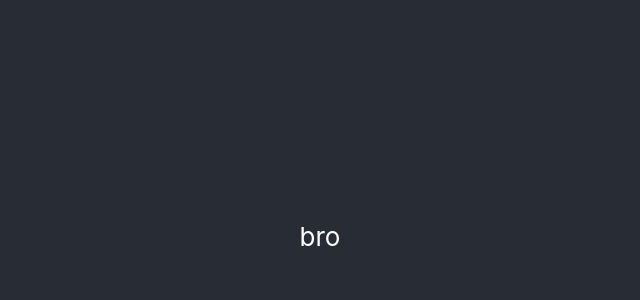
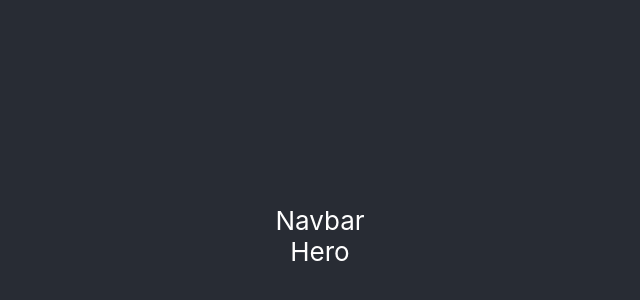
Before and after one commit to tahasama/myPortfolio, a React (Create React App) app: page / in a window 1280 px wide. Shown: the part 164-464 px from the top of the page, without its empty margins (320-960 px from the left). Built offline with nearby package versions, Linux system fonts and the light colour scheme.

Commit message:
starting navbar and hero page

```diff
--- a/src/App.tsx
+++ b/src/App.tsx
@@ -1,10 +1,15 @@
 import React from "react";
 import "./App.css";
+import Hero from "./components/hero";
+import Navbar from "./components/navbar";
 
 function App() {
   return (
     <div className="App">
-      <header className="App-header">bro</header>
+      <header className="App-header">
+        <Navbar />
+        <Hero />
+      </header>
     </div>
   );
 }
--- /dev/null
+++ b/src/components/hero.tsx
@@ -0,0 +1,7 @@
+import React from "react";
+
+const Hero = () => {
+  return <div>Hero</div>;
+};
+
+export default Hero;
--- /dev/null
+++ b/src/components/navbar.tsx
@@ -0,0 +1,7 @@
+import React from "react";
+
+const Navbar = () => {
+  return <div>Navbar</div>;
+};
+
+export default Navbar;
```
